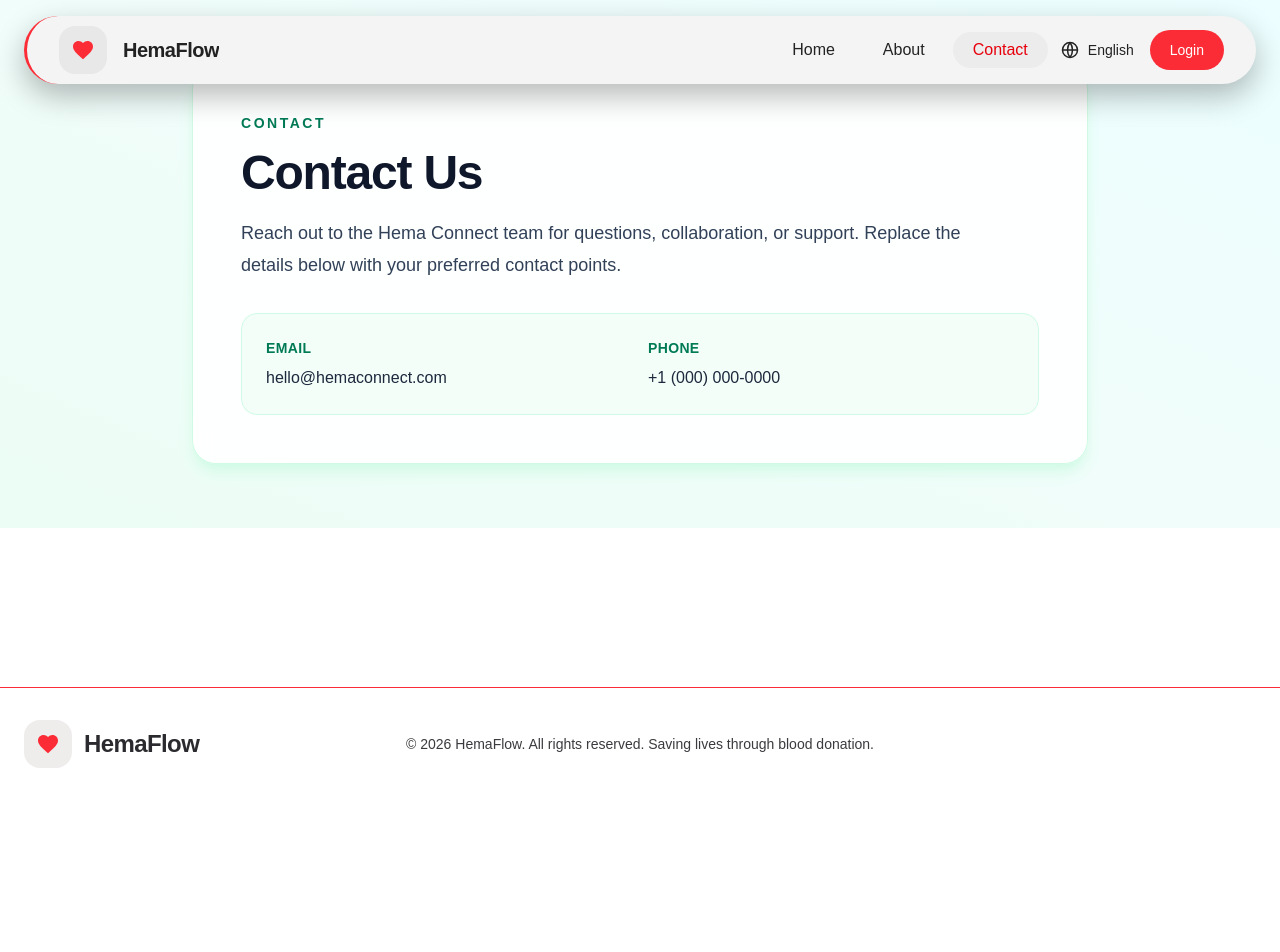
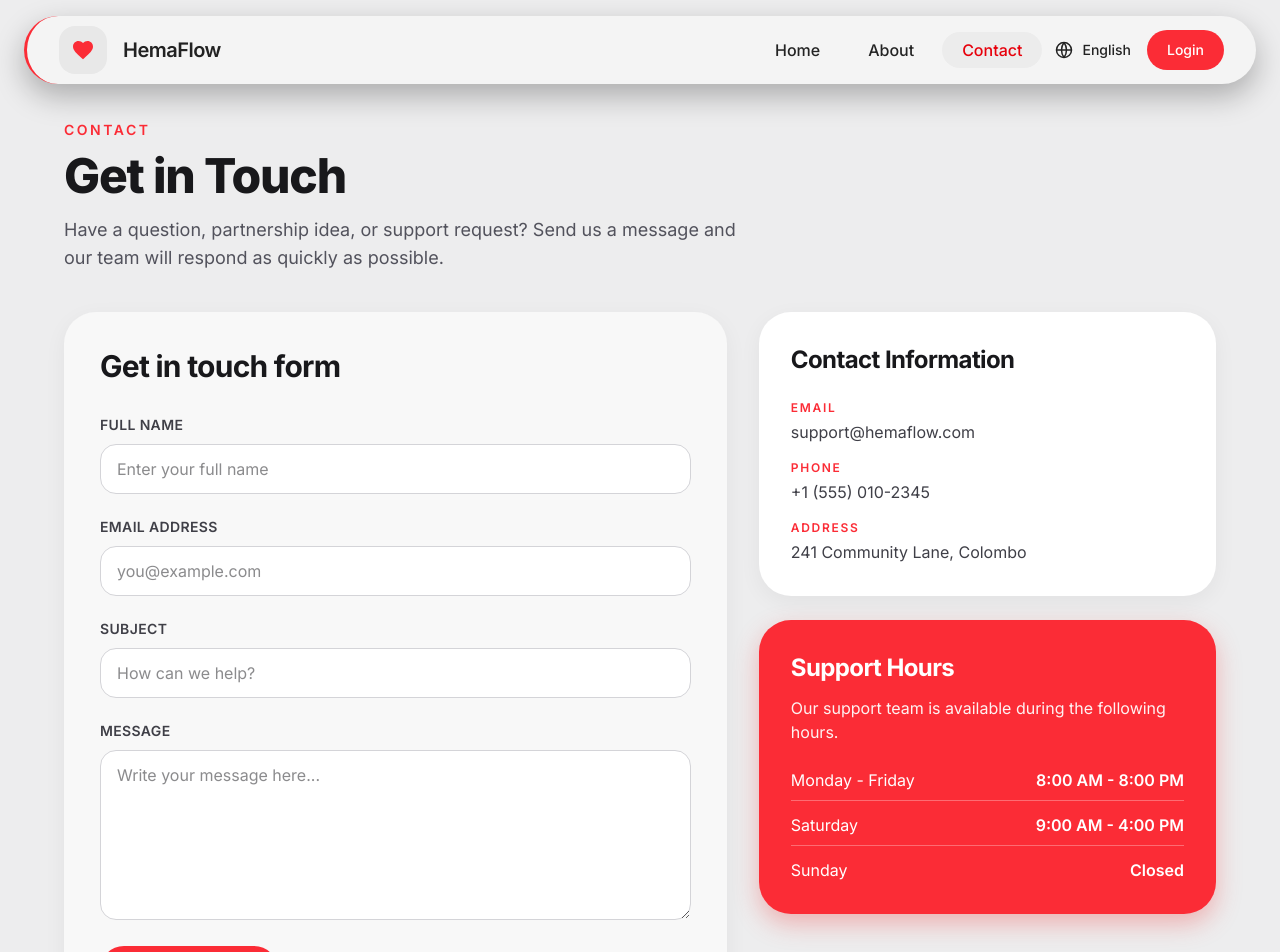
Before and after one commit to RumeshKumara/hema-connect-client, a Next.js app: page /contact in a window 1280 px wide. Shown: the top 952 px of the page. Before the commit the page ends 800 px from the top, so only its background shows below. Built offline with nearby package versions, Linux system fonts and the light colour scheme.

Commit message:
Refactor ContactPage layout and update global styles to use Inter font

```diff
--- a/app/contact/page.tsx
+++ b/app/contact/page.tsx
@@ -1,33 +1,148 @@
 export default function ContactPage() {
   return (
-    // Centered contact intro section with gradient background.
-    <section className="flex flex-1 items-center justify-center bg-linear-to-tr from-emerald-50 via-teal-50 to-cyan-50 px-6 py-16">
-      {/* Main contact card with intro and contact details. */}
-      <div className="w-full max-w-4xl rounded-3xl border border-emerald-100 bg-white/90 p-8 shadow-lg shadow-emerald-100 backdrop-blur sm:p-12">
-        <p className="mb-4 text-sm font-semibold uppercase tracking-[0.18em] text-emerald-700">
+    <section className="bg-[#ededee] px-6 pb-24 pt-30 sm:px-10 lg:px-16">
+      <div className="mx-auto w-full max-w-6xl">
+        <p className="text-sm font-semibold uppercase tracking-[0.18em] text-red-500">
           Contact
         </p>
-        <h1 className="text-4xl font-bold tracking-tight text-slate-900 sm:text-5xl">
-          Contact Us
+        <h1 className="mt-3 text-4xl font-extrabold tracking-tight text-zinc-900 sm:text-5xl">
+          Get in Touch
         </h1>
-        <p className="mt-5 max-w-3xl text-lg leading-8 text-slate-700">
-          Reach out to the Hema Connect team for questions, collaboration, or
-          support. Replace the details below with your preferred contact points.
+        <p className="mt-4 max-w-2xl text-base leading-7 text-zinc-600 sm:text-lg">
+          Have a question, partnership idea, or support request? Send us a
+          message and our team will respond as quickly as possible.
         </p>
 
-        {/* Contact information grid for direct communication channels. */}
-        <div className="mt-8 grid gap-4 rounded-2xl border border-emerald-100 bg-emerald-50/60 p-6 text-slate-800 sm:grid-cols-2">
-          <div>
-            <h2 className="text-sm font-semibold uppercase tracking-wide text-emerald-700">
-              Email
+        <div className="mt-10 grid gap-8 lg:grid-cols-[1.45fr_1fr]">
+          <article className="rounded-4xl bg-[#f8f8f8] p-7 shadow-[0_6px_22px_rgba(0,0,0,0.05)] sm:p-9">
+            <h2 className="text-3xl font-bold tracking-tight text-zinc-900">
+              Get in touch form
             </h2>
-            <p className="mt-2">hello@hemaconnect.com</p>
-          </div>
-          <div>
-            <h2 className="text-sm font-semibold uppercase tracking-wide text-emerald-700">
-              Phone
-            </h2>
-            <p className="mt-2">+1 (000) 000-0000</p>
+            <form className="mt-7 space-y-5">
+              <div>
+                <label
+                  htmlFor="fullName"
+                  className="text-sm font-semibold uppercase tracking-wide text-zinc-700"
+                >
+                  Full Name
+                </label>
+                <input
+                  id="fullName"
+                  name="fullName"
+                  type="text"
+                  placeholder="Enter your full name"
+                  className="mt-2 w-full rounded-2xl border border-zinc-300 bg-white px-4 py-3 text-zinc-900 outline-none transition focus:border-red-500 focus:ring-2 focus:ring-red-200"
+                />
+              </div>
+
+              <div>
+                <label
+                  htmlFor="email"
+                  className="text-sm font-semibold uppercase tracking-wide text-zinc-700"
+                >
+                  Email Address
+                </label>
+                <input
+                  id="email"
+                  name="email"
+                  type="email"
+                  placeholder="you@example.com"
+                  className="mt-2 w-full rounded-2xl border border-zinc-300 bg-white px-4 py-3 text-zinc-900 outline-none transition focus:border-red-500 focus:ring-2 focus:ring-red-200"
+                />
+              </div>
+
+              <div>
+                <label
+                  htmlFor="subject"
+                  className="text-sm font-semibold uppercase tracking-wide text-zinc-700"
+                >
+                  Subject
+                </label>
+                <input
+                  id="subject"
+                  name="subject"
+                  type="text"
+                  placeholder="How can we help?"
+                  className="mt-2 w-full rounded-2xl border border-zinc-300 bg-white px-4 py-3 text-zinc-900 outline-none transition focus:border-red-500 focus:ring-2 focus:ring-red-200"
+                />
+              </div>
+
+              <div>
+                <label
+                  htmlFor="message"
+                  className="text-sm font-semibold uppercase tracking-wide text-zinc-700"
+                >
+                  Message
+                </label>
+                <textarea
+                  id="message"
+                  name="message"
+                  rows={6}
+                  placeholder="Write your message here..."
+                  className="mt-2 w-full resize-y rounded-2xl border border-zinc-300 bg-white px-4 py-3 text-zinc-900 outline-none transition focus:border-red-500 focus:ring-2 focus:ring-red-200"
+                />
+              </div>
+
+              <button
+                type="submit"
+                className="rounded-full bg-red-500 px-8 py-3 text-base font-semibold text-white transition hover:bg-red-600"
+              >
+                Send Message
+              </button>
+            </form>
+          </article>
+
+          <div className="space-y-6">
+            <article className="rounded-4xl bg-white p-7 shadow-[0_6px_22px_rgba(0,0,0,0.05)] sm:p-8">
+              <h2 className="text-2xl font-bold tracking-tight text-zinc-900">
+                Contact Information
+              </h2>
+
+              <div className="mt-6 space-y-4 text-zinc-700">
+                <div>
+                  <p className="text-xs font-semibold uppercase tracking-[0.14em] text-red-500">
+                    Email
+                  </p>
+                  <p className="mt-1 text-base">support@hemaflow.com</p>
+                </div>
+
+                <div>
+                  <p className="text-xs font-semibold uppercase tracking-[0.14em] text-red-500">
+                    Phone
+                  </p>
+                  <p className="mt-1 text-base">+1 (555) 010-2345</p>
+                </div>
+
+                <div>
+                  <p className="text-xs font-semibold uppercase tracking-[0.14em] text-red-500">
+                    Address
+                  </p>
+                  <p className="mt-1 text-base">241 Community Lane, Colombo</p>
+                </div>
+              </div>
+            </article>
+
+            <article className="rounded-4xl bg-red-500 p-7 text-white shadow-[0_10px_25px_rgba(239,68,68,0.35)] sm:p-8">
+              <h2 className="text-2xl font-bold tracking-tight">Support Hours</h2>
+              <p className="mt-3 text-red-50">
+                Our support team is available during the following hours.
+              </p>
+
+              <div className="mt-6 space-y-3 text-sm sm:text-base">
+                <div className="flex items-center justify-between border-b border-white/30 pb-2">
+                  <span>Monday - Friday</span>
+                  <span className="font-semibold">8:00 AM - 8:00 PM</span>
+                </div>
+                <div className="flex items-center justify-between border-b border-white/30 pb-2">
+                  <span>Saturday</span>
+                  <span className="font-semibold">9:00 AM - 4:00 PM</span>
+                </div>
+                <div className="flex items-center justify-between">
+                  <span>Sunday</span>
+                  <span className="font-semibold">Closed</span>
+                </div>
+              </div>
+            </article>
           </div>
         </div>
       </div>
--- a/app/globals.css
+++ b/app/globals.css
@@ -8,8 +8,8 @@
 @theme inline {
   --color-background: var(--background);
   --color-foreground: var(--foreground);
-  --font-sans: var(--font-geist-sans);
-  --font-mono: var(--font-geist-mono);
+  --font-sans: var(--font-inter);
+  --font-mono: ui-monospace, SFMono-Regular, Menlo, Monaco, Consolas, "Liberation Mono", "Courier New", monospace;
 }
 
 @media (prefers-color-scheme: dark) {
@@ -22,7 +22,7 @@
 body {
   background: var(--background);
   color: var(--foreground);
-  font-family: Arial, Helvetica, sans-serif;
+  font-family: var(--font-inter), "Inter", sans-serif;
 }
 
 .page-transition {
--- a/app/layout.tsx
+++ b/app/layout.tsx
@@ -1,17 +1,12 @@
 import type { Metadata } from "next";
-import { Geist, Geist_Mono } from "next/font/google";
+import { Inter } from "next/font/google";
 import Footer from "./components/Footer";
 import Navbar from "./components/Navbar";
 import PageTransition from "./components/PageTransition";
 import "./globals.css";
 
-const geistSans = Geist({
-  variable: "--font-geist-sans",
-  subsets: ["latin"],
-});
-
-const geistMono = Geist_Mono({
-  variable: "--font-geist-mono",
+const inter = Inter({
+  variable: "--font-inter",
   subsets: ["latin"],
 });
 
@@ -26,10 +21,7 @@ export default function RootLayout({
   children: React.ReactNode;
 }>) {
   return (
-    <html
-      lang="en"
-      className={`${geistSans.variable} ${geistMono.variable} h-full antialiased`}
-    >
+    <html lang="en" className={`${inter.variable} h-full antialiased`}>
       <body className="min-h-full flex flex-col bg-slate-50 text-slate-900">
         <Navbar />
         <main className="flex flex-1 flex-col">
```
